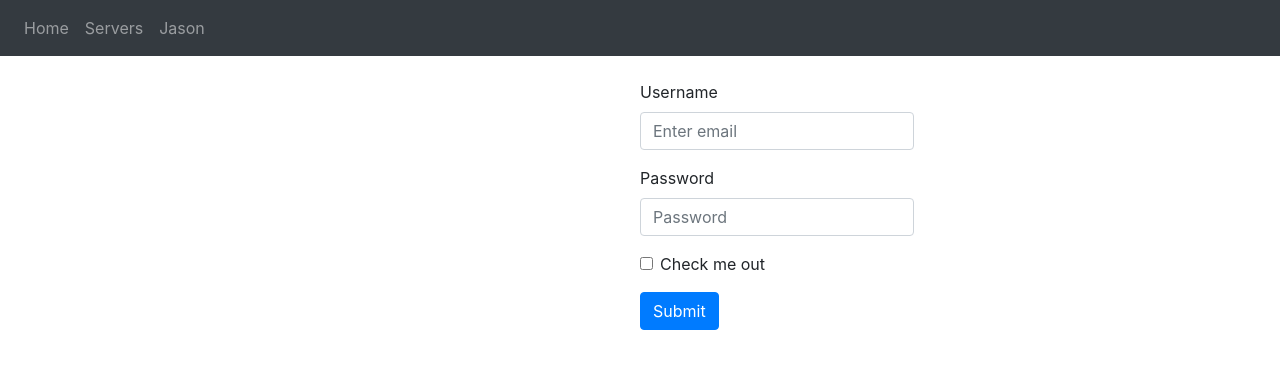
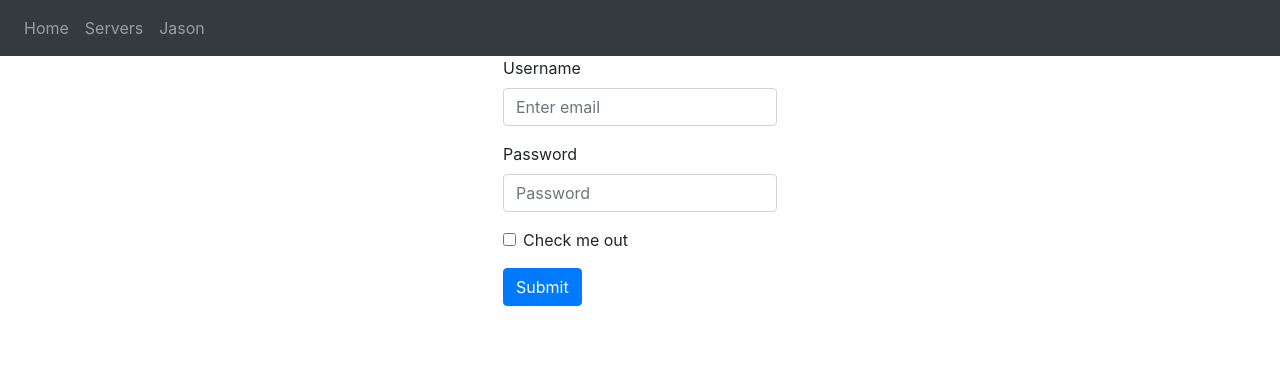
Before and after one commit to zeak469/jason-trades, a React (Create React App) app: page /jason in a window 1280 px wide. Shown: the top 368 px of the page. Built offline with nearby package versions, Linux system fonts and the light colour scheme.

Commit message:
Finishing front end touches.

```diff
--- a/src/Jason.js
+++ b/src/Jason.js
@@ -1,13 +1,12 @@
 import React from 'react';
 import Form from 'react-bootstrap/Form'
 import Button from 'react-bootstrap/Button'
+import Container from 'react-bootstrap/Container'
+import Row from 'react-bootstrap/Row'
 function Jason(){
     return (
-        <div
-        style={{
-            position: 'absolute', left: '50%', top: '10%',
-        }}
-        >
+        <Container>
+            <Row className="justify-content-md-center">
                 <Form>
                     <Form.Group controlId="formBasicEmail">
                         <Form.Label>Username</Form.Label>
@@ -25,7 +24,8 @@ function Jason(){
                         Submit
                     </Button>
                 </Form>
-        </div>
+            </Row>
+        </Container>
     );
 }
 export default Jason
--- a/src/Servers.js
+++ b/src/Servers.js
@@ -2,9 +2,13 @@
 import React from 'react';
 import Alert from 'react-bootstrap/Alert'
 import Button from 'react-bootstrap/Button'
+import Container from 'react-bootstrap/Container'
+import Row from 'react-bootstrap/Row'
 function Servers() {
     return (
         <>
+            <Container fluid>
+                <Row>
                     <Alert variant="primary">
                         <Alert.Heading>Did you know we host a TF2 Server?</Alert.Heading>
                         <p>
@@ -15,6 +19,8 @@ function Servers() {
                         </div>
                     <Button href="steam://connect/prohunter69trades.com:27015">Connect</Button>
                     </Alert>
+                </Row>
+            </Container>
         </>
     );
 }
```
Lines whose indentation alone changed are shown as unchanged.
